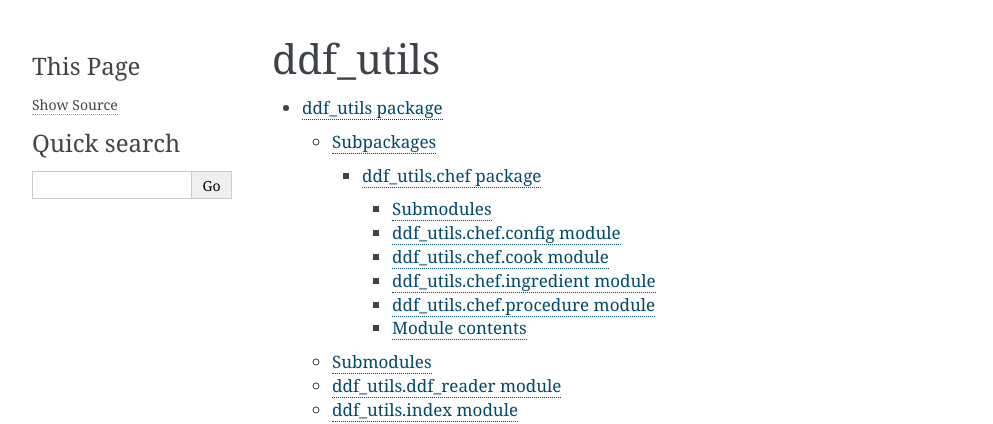
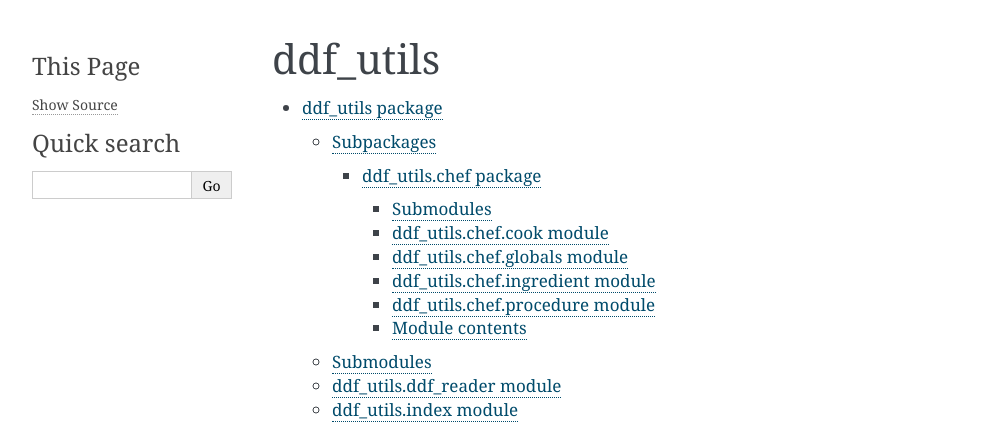
Before and after one commit to semio/ddf_utils, a Sphinx documentation site: the page built from docs/modules.rst, in a window 1280 px wide. Shown: the top 424 px of the page, without its empty margins (148-1141 px from the left). Built offline with Sphinx 7.4.7, drawn with Linux system fonts in a browser that asks for light colours.

Commit message:
rebuild all doc

```diff
--- a/docs/ddf_utils.chef.rst
+++ b/docs/ddf_utils.chef.rst
@@ -4,18 +4,18 @@ ddf_utils.chef package
 Submodules
 ----------
 
-ddf_utils.chef.config module
-----------------------------
+ddf_utils.chef.cook module
+--------------------------
 
-.. automodule:: ddf_utils.chef.globals
+.. automodule:: ddf_utils.chef.cook
     :members:
     :undoc-members:
     :show-inheritance:
 
-ddf_utils.chef.cook module
---------------------------
+ddf_utils.chef.globals module
+-----------------------------
 
-.. automodule:: ddf_utils.chef.cook
+.. automodule:: ddf_utils.chef.globals
     :members:
     :undoc-members:
     :show-inheritance:
```
Also changed, not shown: 11 other files.
